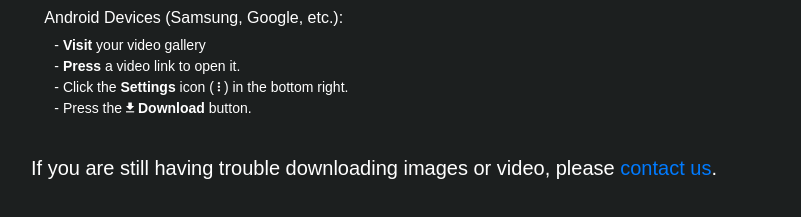
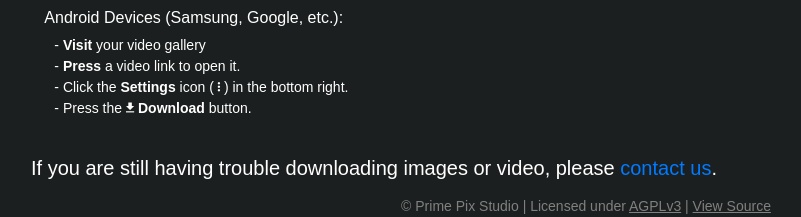
Before and after one commit to fluix-dev/pps-site, a Django app: page /help/ in a window 1280 px wide. Shown: the part 996-1213 px from the top of the page, without its empty margins (54-855 px from the left). Before the commit the page ends 1184 px from the top, so only its background shows below. Run offline with Django 3.2, Linux system fonts and the light colour scheme; data that the repository does not hold is empty; some libraries are stand-ins or nearby versions.

Commit message:
Add copyright, license, and source code to footer

```diff
--- a/assets/css/style.css
+++ b/assets/css/style.css
@@ -120,3 +120,14 @@ img.nav-img {
 .navlink {
     text-decoration: none;
 }
+
+footer {
+    text-align: center;
+    color: gray;
+    margin-top: 1rem;
+}
+
+footer a, footer a:hover {
+    color: gray;
+    text-decoration: underline;
+}
--- a/gallery/templates/base.html
+++ b/gallery/templates/base.html
@@ -59,6 +59,9 @@
   {% endblock %}
 
   <footer>
+    &copy; Prime Pix Studio |
+    Licensed under <a href="https://www.gnu.org/licenses/agpl-3.0.en.html">AGPLv3</a> |
+    <a href="https://github.com/fluix-dev/pps-site">View Source</a>
     {% block scripts %}
     {% endblock %}
   </footer>
```
